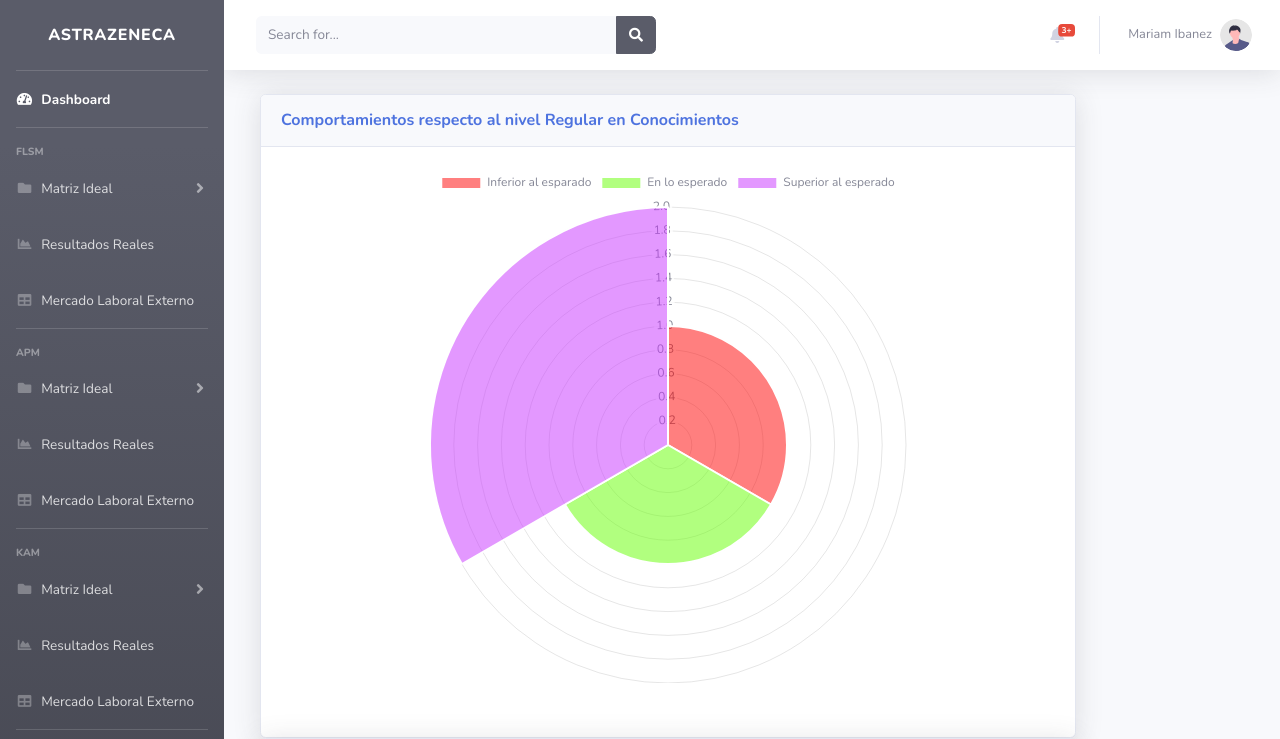
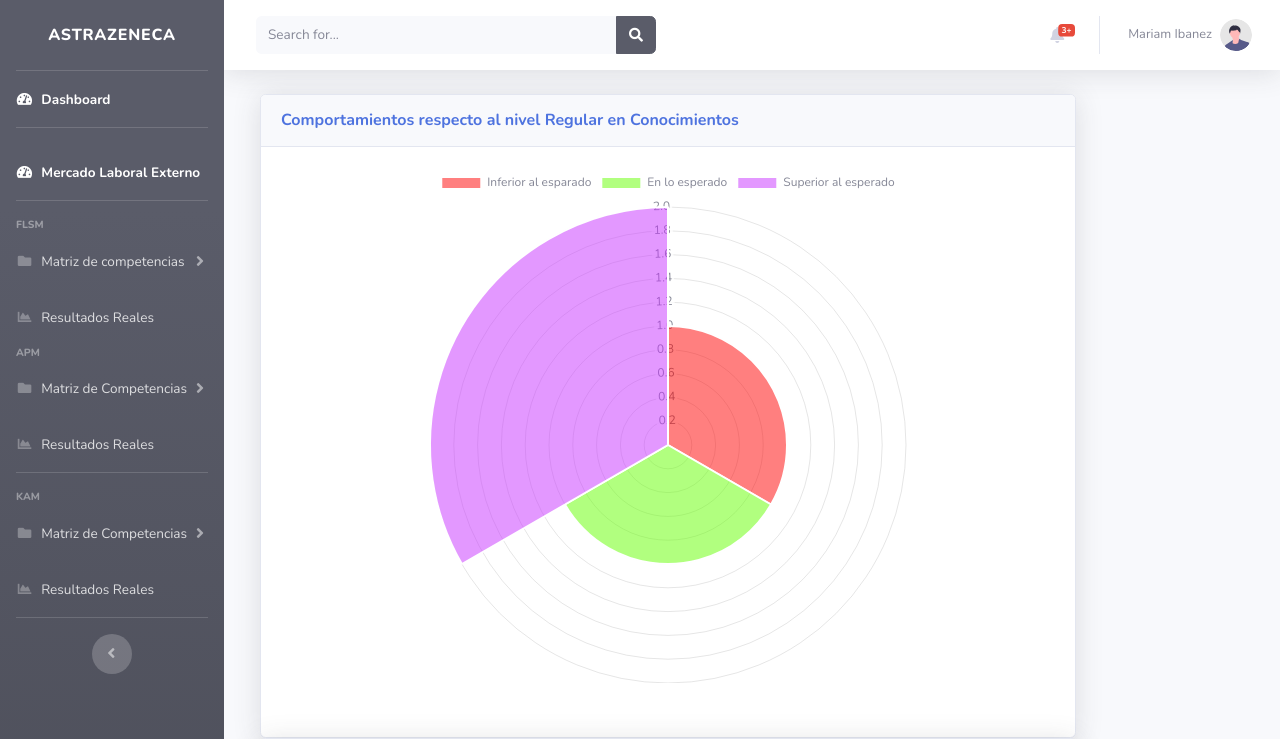
Before and after one commit to Nicolasvegam/astrazeneca, a Django app: page /app1/MatrizComparada/ in a window 1280 px wide. Shown: the top 739 px of the page. Run offline with Django 3.2, Linux system fonts and the light colour scheme; some libraries are stand-ins or nearby versions.

Commit message:
competencia principal- secundaria

```diff
--- a/app1/templates/app1/MatrizComparada.html
+++ b/app1/templates/app1/MatrizComparada.html
@@ -76,6 +76,33 @@
                            </div>
                            <!-- /.container-fluid -->
                        </div>
+                       <!-- Area Chart -->
+                    <div class="col-xl-10 col-lg-10">
+                        <div class="card shadow mb-10">
+                             <div
+                             class="card-header py-3 d-flex flex-row align-items-center justify-content-between">
+                                 <h6 class="m-0 font-weight-bold text-primary">Prueba botones </h6>
+                             </div>
+                            <!-- Card Body -->
+                            <div class="card-body" style="padding-bottom: 250px;">
+                                <div class="chart-area">
+
+                                    <div id="chart_div"></div>
+                                        <br/>
+                                        <div id="btn-group">
+                                        <button class="button button-blue" id="none">No Format</button>
+                                        <button class="button button-blue" id="scientific">Scientific Notation</button>
+                                        <button class="button button-blue" id="decimal">Decimal</button>
+                                        <button class="button button-blue" id="short">Short</button>
+                                        </div>
+
+
+                                </div>
+                            </div>
+
+                            </div>
+                            <!-- /.container-fluid -->
+                        </div>
 
                    </div>
 
@@ -161,8 +188,10 @@
         var my_var = "{{my_var}}";
     </script>
     <script src="{% static "app1/js/demo/Rendimiento.js" %}"></script>
+    <script src="{% static "app1/js/demo/botones.js" %}"></script>
 
     </script>
+    <script type="text/javascript" src="https://www.gstatic.com/charts/loader.js"></script>
 
 </body>
 
--- a/app1/templates/app1/MatrizIdeal.html
+++ b/app1/templates/app1/MatrizIdeal.html
@@ -47,7 +47,7 @@
                         <div
                             class="card-header py-3 d-flex flex-row align-items-center justify-content-between">
 
-                             <h6 class="m-0 font-weight-bold text-primary">{{capacidad}} : Nivel esperado de comportamientos segun experticia </h6>
+                             <h6 class="m-0 font-weight-bold text-primary">{{capacidad}} : Score de Nivel real vs niveles de experticia </h6>
                         </div>
 
                            <!-- Card Body -->
--- a/app1/templates/app1/Navbar.html
+++ b/app1/templates/app1/Navbar.html
@@ -26,6 +26,15 @@
 
             <!-- Divider -->
             <hr class="sidebar-divider">
+            <!-- Nav Item - Dashboard -->
+            <li class="nav-item active">
+                <a class="nav-link" href="{% url 'MercadoExterno' %}">
+                    <i class="fas fa-fw fa-tachometer-alt"></i>
+                    <span>Mercado Laboral Externo</span></a>
+            </li>
+
+            <!-- Divider -->
+            <hr class="sidebar-divider">
 
             <!-- Heading -->
             <div class="sidebar-heading">
@@ -37,7 +46,7 @@
                 <a class="nav-link collapsed" href="#" data-toggle="collapse" data-target="#collapsePages"
                     aria-expanded="true" aria-controls="collapsePages">
                     <i class="fas fa-fw fa-folder"></i>
-                    <span> Matriz Ideal </span>
+                    <span> Matriz de competencias</span>
                 </a>
                 <div id="collapsePages" class="collapse" aria-labelledby="headingPages" data-parent="#accordionSidebar">
                     <div class="bg-white py-2 collapse-inner rounded">
@@ -58,15 +67,6 @@
                     <span> Resultados Reales</span></a>
             </li>
 
-            <!-- Nav Item - Tables -->
-            <li class="nav-item">
-                <a class="nav-link" href="{% url 'MercadoExterno' %}">
-                    <i class="fas fa-fw fa-table"></i>
-                    <span>Mercado Laboral Externo </span></a>
-            </li>
-                <!-- Divider -->
-                <hr class="sidebar-divider">
-
                 <!-- Heading -->
                 <div class="sidebar-heading">
                     APM
@@ -77,7 +77,7 @@
                     <a class="nav-link collapsed" href="#" data-toggle="collapse" data-target="#collapsePages"
                         aria-expanded="true" aria-controls="collapsePages2">
                         <i class="fas fa-fw fa-folder"></i>
-                        <span> Matriz Ideal </span>
+                        <span> Matriz de Competencias </span>
                     </a>
                     <div id="collapsePages2" class="collapse" aria-labelledby="headingPages" data-parent="#accordionSidebar">
                         <div class="bg-white py-2 collapse-inner rounded">
@@ -98,12 +98,6 @@
                         <span> Resultados Reales</span></a>
                 </li>
 
-                <!-- Nav Item - Tables -->
-                <li class="nav-item">
-                    <a class="nav-link" href="{% url 'MercadoExterno' %}">
-                        <i class="fas fa-fw fa-table"></i>
-                        <span>Mercado Laboral Externo </span></a>
-                </li>
 
                 <!-- Divider -->
                 <hr class="sidebar-divider">
@@ -118,7 +112,7 @@
                     <a class="nav-link collapsed" href="#" data-toggle="collapse" data-target="#collapsePages"
                         aria-expanded="true" aria-controls="collapsePages3">
                         <i class="fas fa-fw fa-folder"></i>
-                        <span> Matriz Ideal </span>
+                        <span> Matriz de Competencias</span>
                     </a>
                     <div id="collapsePages3" class="collapse" aria-labelledby="headingPages" data-parent="#accordionSidebar">
                         <div class="bg-white py-2 collapse-inner rounded">
@@ -139,12 +133,6 @@
                         <span> Resultados Reales</span></a>
                 </li>
 
-                <!-- Nav Item - Tables -->
-                <li class="nav-item">
-                    <a class="nav-link" href="{% url 'MercadoExterno' %}">
-                        <i class="fas fa-fw fa-table"></i>
-                        <span>Mercado Laboral Externo </span></a>
-                </li>
 
             <!-- Divider -->
             <hr class="sidebar-divider d-none d-md-block">
--- /dev/null
+++ b/static/app1/js/demo/botones.js
@@ -0,0 +1,38 @@
+//import React, {useState} from 'react';
+google.charts.load('current', {'packages':['bar']});
+google.charts.setOnLoadCallback(drawChart);
+
+function drawChart() {
+  var data = google.visualization.arrayToDataTable([
+    ['Year', 'Sales', 'Expenses', 'Profit'],
+    ['2014', 1000, 400, 200],
+    ['2015', 1170, 460, 250],
+    ['2016', 660, 1120, 300],
+    ['2017', 1030, 540, 350]
+  ]);
+
+  var options = {
+    chart: {
+      title: 'Company Performance',
+      subtitle: 'Sales, Expenses, and Profit: 2014-2017',
+    },
+    bars: 'vertical',
+    vAxis: {format: 'decimal'},
+    height: 400,
+    colors: ['#1b9e77', '#d95f02', '#7570b3']
+  };
+
+  var chart = new google.charts.Bar(document.getElementById('chart_div'));
+
+  chart.draw(data, google.charts.Bar.convertOptions(options));
+
+  var btns = document.getElementById('btn-group');
+
+  btns.onclick = function (e) {
+
+    if (e.target.tagName === 'BUTTON') {
+      options.vAxis.format = e.target.id === 'none' ? '' : e.target.id;
+      chart.draw(data, google.charts.Bar.convertOptions(options));
+    }
+  }
+}
--- a/static/app1/js/demo/combochart.js
+++ b/static/app1/js/demo/combochart.js
@@ -2,9 +2,6 @@
 
 google.charts.load('current', {'packages':['corechart']});
 google.charts.setOnLoadCallback(drawVisualization);
-
-const principal= 'Conocimiento'
-var secundaria = 'Conocimiento del Cliente'
 
 const datos = [{
     'id':0,
@@ -87,33 +84,69 @@ const datos = [{
         'list': ['comportamiento 1','comportamiento 2','comportamiento 3','comportamiento 4'],
         'scores': [2,3,1,4]}],
 },
+{
+    'id':1,
+    'nivel':'Regular',
+    'nombre':'Conocimiento del Cliente',
+    'padre':'Conocimiento' ,
+    'comportamientos':[{
+        'list': ['comportamiento 1','comportamiento 2','comportamiento 3','comportamiento 4'],
+        'scores': [3,2,3,2]}],
+},
+{
+    'id':2,
+    'nivel':'Regular',
+    'nombre':'Conocimiento del Cliente',
+    'padre':'Conocimiento' ,
+    'comportamientos':[{
+        'list': ['comportamiento 1','comportamiento 2','comportamiento 3','comportamiento 4'],
+        'scores': [3,2,3,2]}],
+},
 ]
 
+const principal= 'Conocimiento'
+var secundaria = 'Conocimiento del Cliente'
+const id_usuario = 1
 
+
+
+function transpose(a) {
+    return Object.keys(a[0]).map(function(c) {
+        return a.map(function(r) { return r[c]; });
+    });
+}
 
 
 async function drawVisualization( ) {
     var cap_name = await document.getElementById("capacidad").value;
-    secundaria = cap_name
-    //console.log(cap_name)
-    // Para graficar secundarias
-    var comportamientos = await datos.filter(d => d.nombre == secundaria)[0].comportamientos[0].list
+    //obtengo lista de competencias secundarias de la competencia principal
+    //Para cada competencia secundaria
+    //Obtengo comportamientos de la competencia secundaria
+    var comportamientos = datos.filter(d => d.nombre == secundaria)[0].comportamientos[0].list
     var basico = datos.filter(d => d.nombre == secundaria && d.nivel == 'Basico')[0].comportamientos[0].scores
     var regular = datos.filter(d => d.nombre == secundaria && d.nivel == 'Regular')[0].comportamientos[0].scores
     var experto = datos.filter(d => d.nombre == secundaria && d.nivel == 'Experto')[0].comportamientos[0].scores
+    var real = datos.filter(d => d.nombre == secundaria  && d.id== id_usuario )[0].comportamientos[0].scores
+    //Obtengo puntaje de cada competencia secundaria a partir de sus compartamientos
+    //Adapto datos a formato del grafico
+    var capacidades_secundarias = ['Experticia','Conocimiento del Cliente','Conocimiento del Entorno','Compliance']
+    var sf=['Fundamental',6,9,10]
+    var sr=['Regular',6,12,11]
+    var sp=['Profesional',12,12,14]
+    var sreal=['Real',8,7,12]
+    // Calcula con cual es más semejante (diferncia de vectores)
+    var categoria = 'Regular'
 
-    comportamientos.unshift('Experticia')
-    basico.unshift('Basico')
-    console.log(datos.filter(d => d.nombre == cap_name && d.nivel == 'Basico'))
-    regular.unshift('Regular')
-    experto.unshift('Experto')
 
-    var data = google.visualization.arrayToDataTable([comportamientos, basico, regular, experto])
+    datos_finales = [capacidades_secundarias, sf, sr, sp, sreal]
+    datos_transpuestos = transpose(datos_finales)
+
+    var data = google.visualization.arrayToDataTable(datos_transpuestos)
 
     var options = {
-        title : cap_name,
+        title : secundaria,
         vAxis: {title: 'Nivel requerido'},
-        hAxis: {title: 'Experticia'},
+        hAxis: {title: 'Competencias secundarias'},
         seriesType: 'bars',
         series: {5: {type: 'line'}}
     };
```
